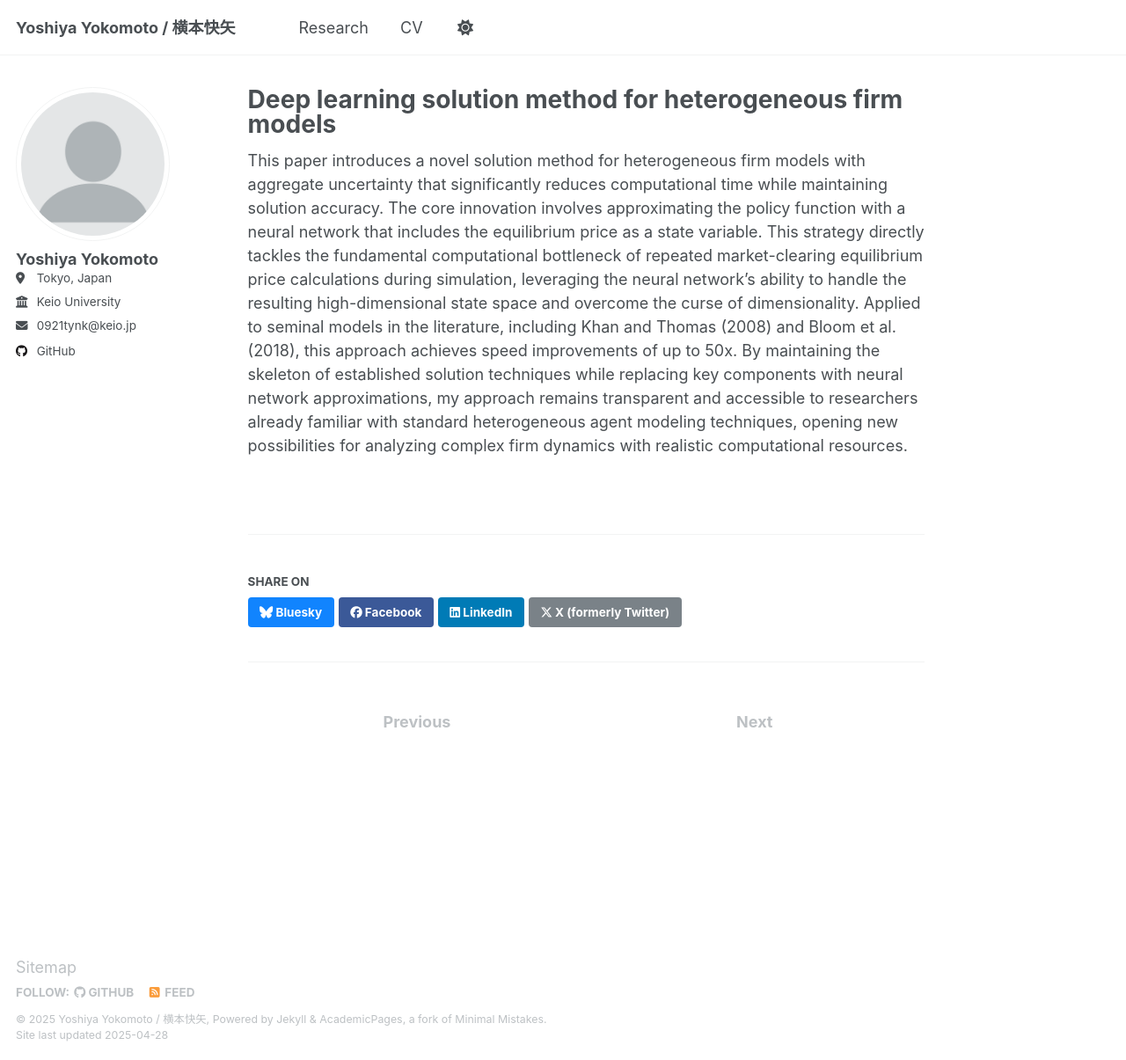
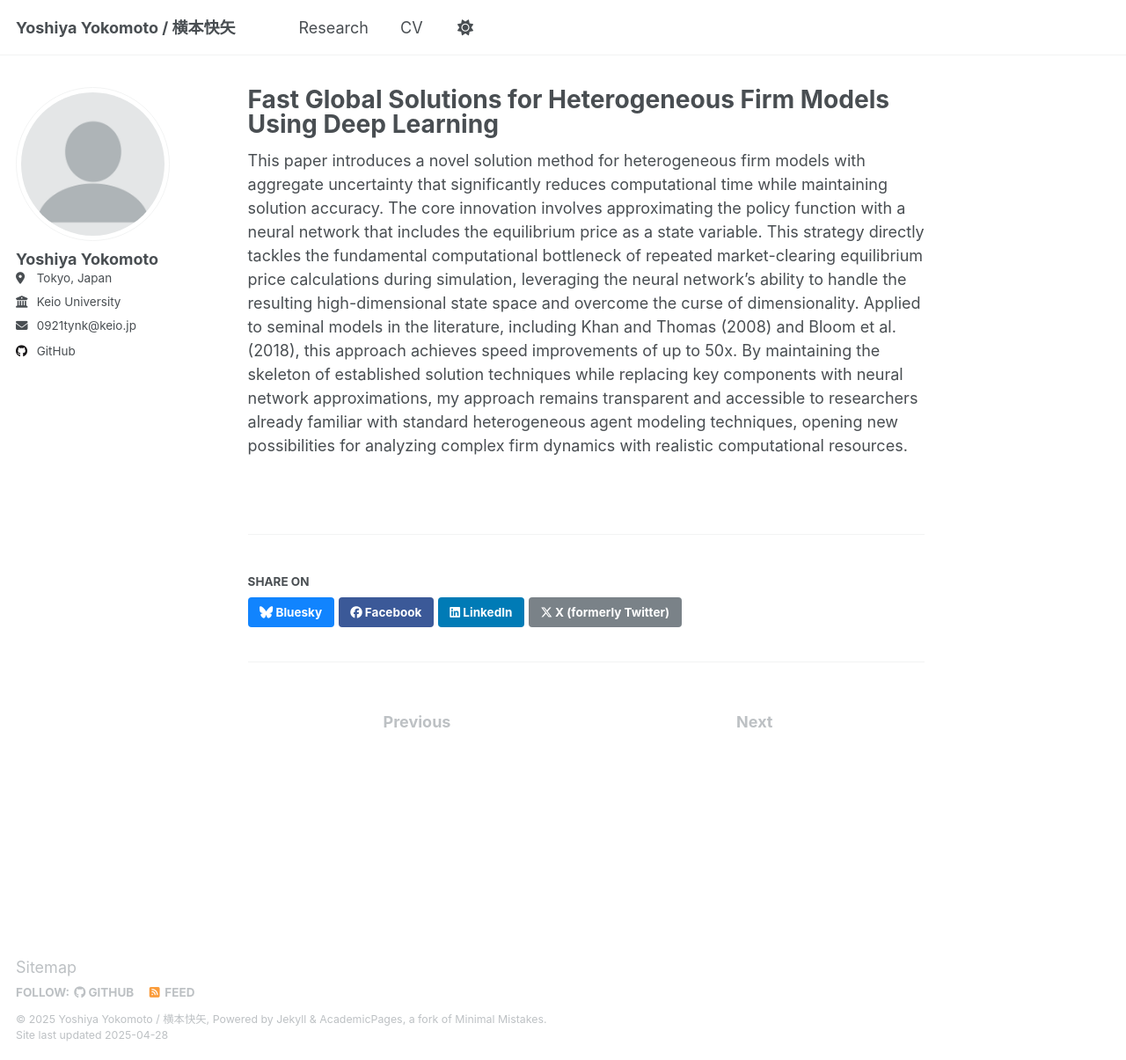
Before and after one commit to YYoshiya/YYoshiya.github.io, a Jekyll site: the page built from _publications/2024-02-17-paper-title-number-4.md, in a window 1280 px wide and 1205 px high. Shown: the whole window at 88% size. Built offline with Jekyll 4.4.1, drawn with Linux system fonts in a browser that asks for light colours.

Commit message:
論文の題名を変更

```diff
--- a/_publications/2024-02-17-paper-title-number-4.md
+++ b/_publications/2024-02-17-paper-title-number-4.md
@@ -1,5 +1,5 @@
 ---
-title: "Deep learning solution method for heterogeneous firm models"
+title: "Fast Global Solutions for Heterogeneous Firm Models Using Deep Learning"
 collection: publications
 category: working_paper
 #permalink: /publication/2024-02-17-paper-title-number-4
```
